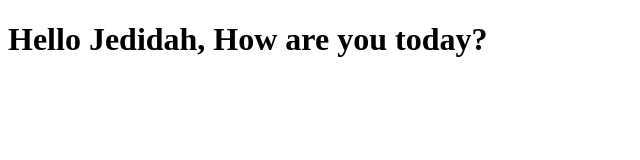
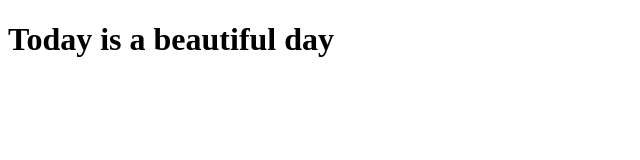
Before and after one commit to sematoda/first-repository, a plain HTML site: page index.html in a window 1280 px wide. Shown: the whole page, without its empty margins (0-640 px from the left). Drawn offline with Linux system fonts and the light colour scheme.

Commit message:
Edited index

```diff
--- a/index.html
+++ b/index.html
@@ -4,6 +4,6 @@
   <title>Hello</title>
 </head>
 <body>
-  <h1>Hello Jedidah, How are you today?</h1>
+  <h1>Today is a beautiful day</h1>
 </body>
 </html>
```
